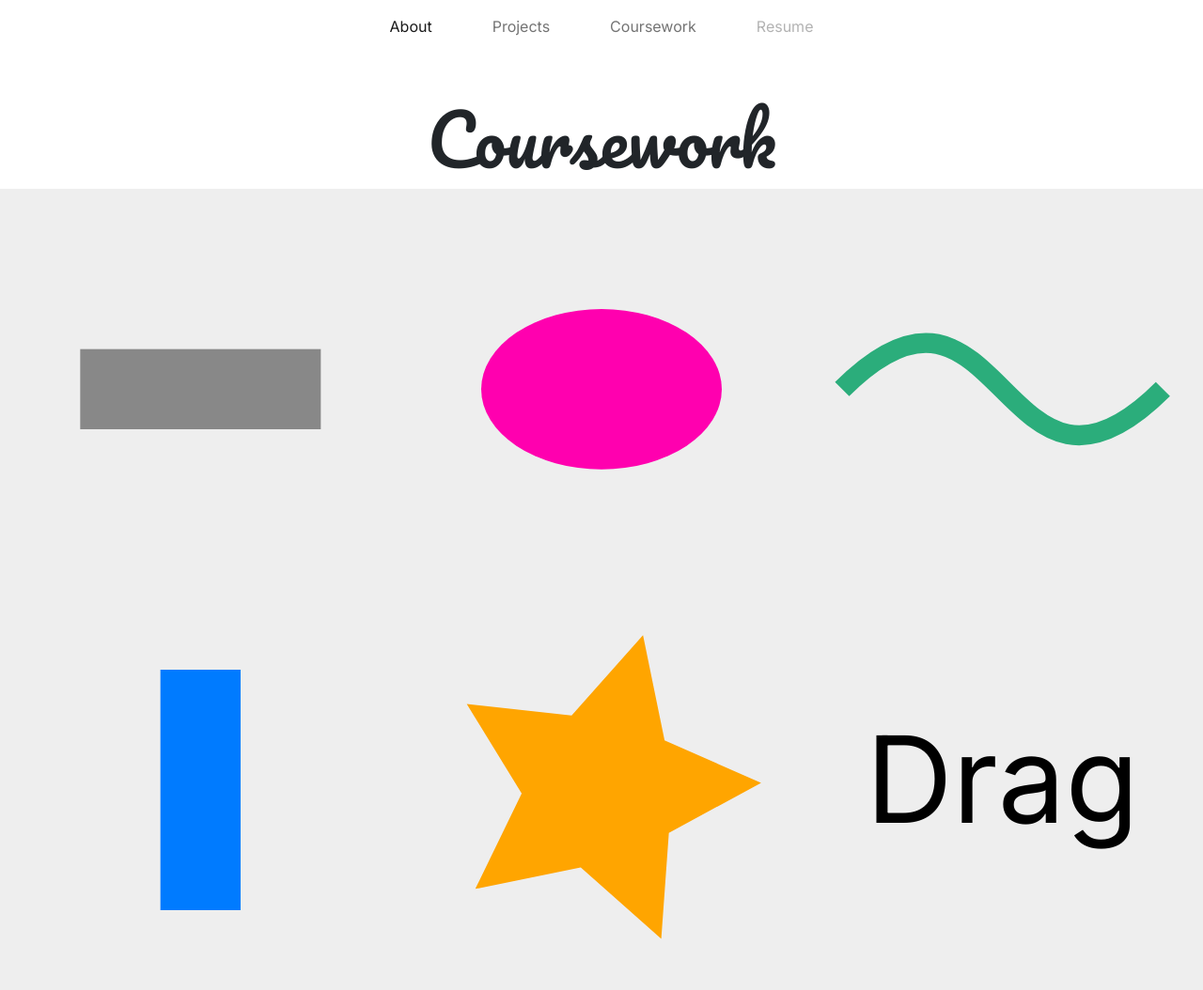
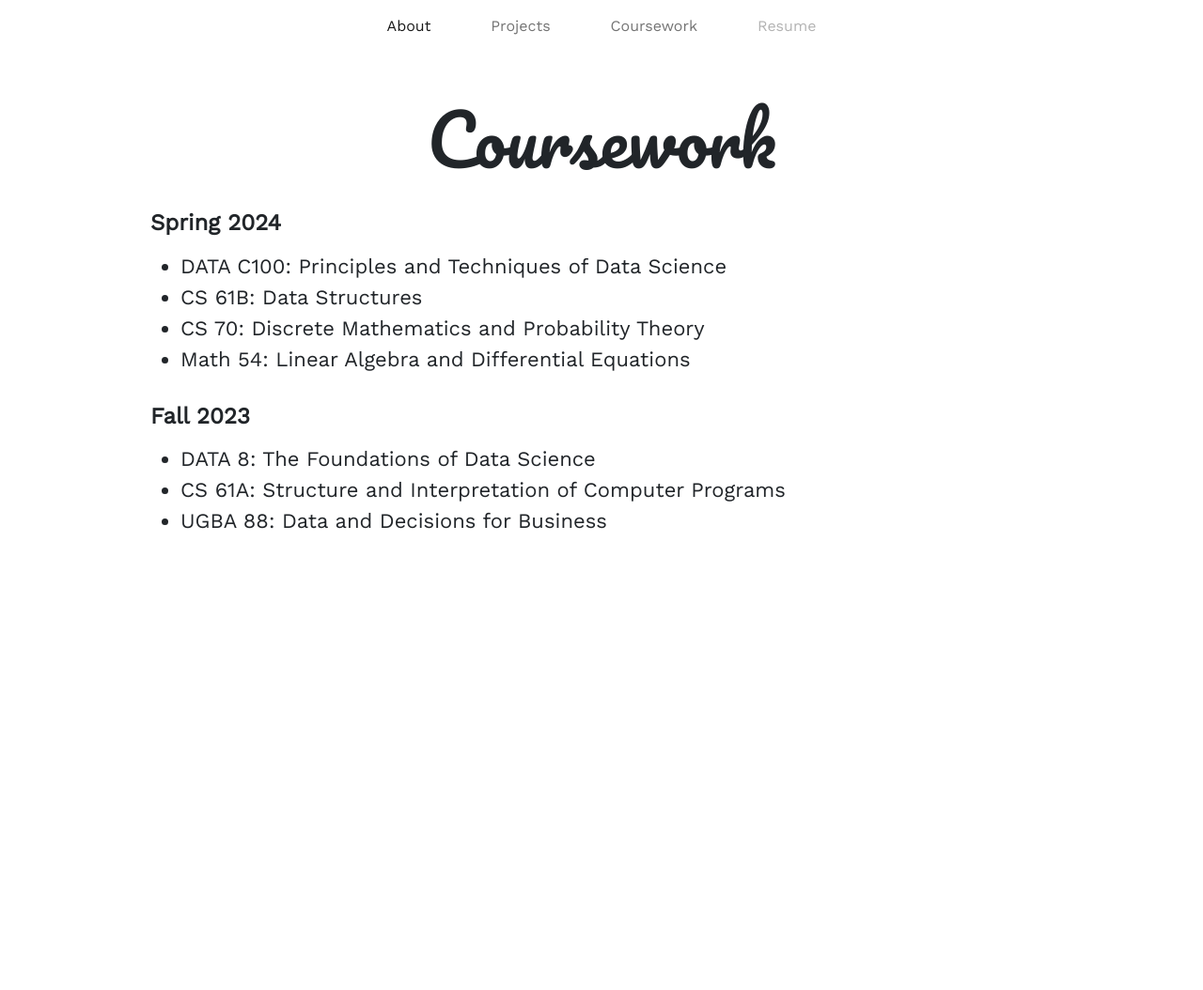
Before and after one commit to daanaea/i, a Jekyll site: the page built from coursework.html, in a window 1280 px wide. Shown: the whole page at 94% size. Built offline with Jekyll 4.4.1, drawn with Linux system fonts in a browser that asks for light colours; after the commit the page ends 900 px from its top, so only the background shows below that.

Commit message:
Coursework page is done! Decided to keep it simple

```diff
--- a/coursework.html
+++ b/coursework.html
@@ -2,100 +2,37 @@
 layout: default
 ---
 
-<h1 class="text-center mt-5" style="font-family: 'Pacifico'; font-size: 74px;">
+<style>
+  body {
+    width: 75%;
+    margin: auto;
+    font-family: Work Sans, Inter, Arial;
+  }
+  h4 {
+    font-weight: bolder;
+    margin-top: 30px;
+    margin-bottom: 15px;
+  }
+  li {
+    font-size: 22px;
+  }
+</style>
+
+<h1 class="text-center mt-5" style="font-family: Pacifico; font-size: 74px;">
     Coursework
 </h1>
 
-<svg xmlns="http://www.w3.org/2000/svg"
-     viewBox="0 0 30 20"
-     onload="makeDraggable(evt)">
+<h4>Spring 2024</h4>
+<ul>
+  <li>DATA C100: Principles and Techniques of Data Science</li>
+  <li>CS 61B: Data Structures</li>
+  <li>CS 70: Discrete Mathematics and Probability Theory</li>
+  <li>Math 54: Linear Algebra and Differential Equations</li>
+</ul>
 
-    <style>
-      .static {
-        cursor: not-allowed;
-      }
-      .draggable, .draggable-group {
-        cursor: move;
-      }
-    </style>
-
-    <script type="text/javascript"><![CDATA[
-      function makeDraggable(evt) {
-        var svg = evt.target;
-
-        svg.addEventListener('mousedown', startDrag);
-        svg.addEventListener('mousemove', drag);
-        svg.addEventListener('mouseup', endDrag);
-        svg.addEventListener('mouseleave', endDrag);
-        svg.addEventListener('touchstart', startDrag);
-        svg.addEventListener('touchmove', drag);
-        svg.addEventListener('touchend', endDrag);
-        svg.addEventListener('touchleave', endDrag);
-        svg.addEventListener('touchcancel', endDrag);
-
-        function getMousePosition(evt) {
-          var CTM = svg.getScreenCTM();
-          if (evt.touches) { evt = evt.touches[0]; }
-          return {
-            x: (evt.clientX - CTM.e) / CTM.a,
-            y: (evt.clientY - CTM.f) / CTM.d
-          };
-        }
-
-        var selectedElement, offset, transform;
-
-        function initialiseDragging(evt) {
-            offset = getMousePosition(evt);
-
-            // Make sure the first transform on the element is a translate transform
-            var transforms = selectedElement.transform.baseVal;
-
-            if (transforms.length === 0 || transforms.getItem(0).type !== SVGTransform.SVG_TRANSFORM_TRANSLATE) {
-              // Create an transform that translates by (0, 0)
-              var translate = svg.createSVGTransform();
-              translate.setTranslate(0, 0);
-              selectedElement.transform.baseVal.insertItemBefore(translate, 0);
-            }
-
-            // Get initial translation
-            transform = transforms.getItem(0);
-            offset.x -= transform.matrix.e;
-            offset.y -= transform.matrix.f;
-        }
-
-        function startDrag(evt) {
-          if (evt.target.classList.contains('draggable')) {
-            selectedElement = evt.target;
-            initialiseDragging(evt);
-          } else if (evt.target.parentNode.classList.contains('draggable-group')) {
-            selectedElement = evt.target.parentNode;
-            initialiseDragging(evt);
-          }
-        }
-
-        function drag(evt) {
-          if (selectedElement) {
-            evt.preventDefault();
-            var coord = getMousePosition(evt);
-            transform.setTranslate(coord.x - offset.x, coord.y - offset.y);
-          }
-        }
-
-        function endDrag(evt) {
-          selectedElement = false;
-        }
-      }
-    ]]> </script>
-
-    <rect x="0" y="0" width="30" height="20" fill="#eee"/>
-    <rect class="static" fill="#888" x="2" y="4" width="6" height="2"/>
-    <rect class="draggable" fill="#007bff" x="2" y="4" width="6" height="2" transform="rotate(90, 5, 5) translate(10, 0)"/>
-    <g class="draggable-group">
-      <ellipse fill="#ff00af" cx="5" cy="5" rx="3" ry="2" transform="translate(10, 0)"/>
-      <polygon fill="#ffa500" transform="rotate(15, 15, 15)" points="16.9 15.6 17.4 18.2 15 17 12.6 18.2 13.1 15.6 11.2 13.8 13.8 13.4 15 11 16.2 13.4 18.8 13.8"/>
-    </g>
-    <g class="draggable-group">
-      <path stroke="#2bad7b" stroke-width="0.5" fill="none" d="M1 5C5 1 5 9 9 5" transform="translate(20)"/>
-      <text x="25" y="15" text-anchor="middle" font-size="3px" alignment-baseline="middle">Drag</text>
-    </g>
-</svg>
+<h4>Fall 2023</h4>
+<ul>
+  <li>DATA 8: The Foundations of Data Science</li>
+  <li>CS 61A: Structure and Interpretation of Computer Programs</li>
+  <li>UGBA 88: Data and Decisions for Business</li>
+</ul>
--- a/projects.html
+++ b/projects.html
@@ -42,7 +42,7 @@ layout: default
                 </g>
             </svg>
             <a style="text-decoration: none;"
-                    href="/2024/07/17/year-1-review.html">
+                    href="/2024/07/18/some-project">
                 <div class="card-body">
                     <h4 style="font-family: 'Work Sans'; font-weight: bold;"
                         class="ps-1 card-title text-light">
```
Also changed, not shown: _posts/2024-07-18-some-project.md (renamed from _posts/2024-07-17-year-1-review.md), 4 other files.
